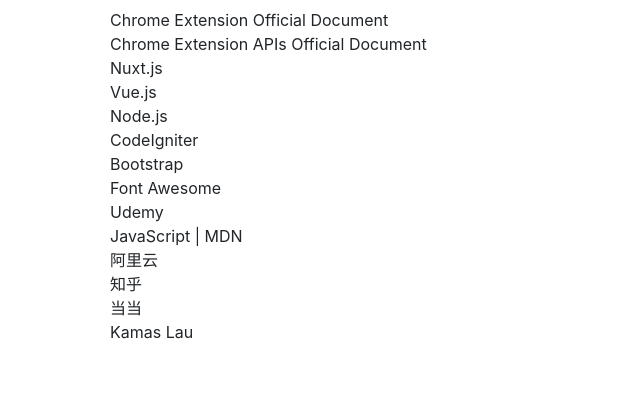
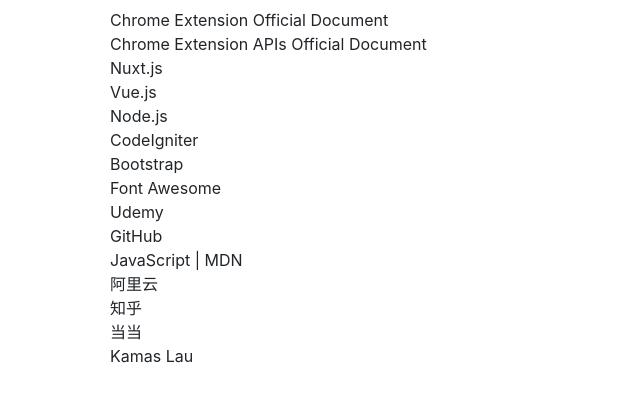
Before and after one commit to kamaslau/chrome_extension_demo, a browser extension: page new_tab.html in a window 1280 px wide. Shown: the whole page, without its empty margins (0-640 px from the left). Drawn offline with nearby package versions, Linux system fonts and the light colour scheme.

Commit message:
beta20200116

```diff
--- a/new_tab.json
+++ b/new_tab.json
@@ -46,6 +46,11 @@
     },
 
     {
+      "name": "GitHub",
+      "url": "https://www.github.com/"
+    },
+
+    {
       "name": "JavaScript | MDN",
       "url": "https://developer.mozilla.org/en-US/docs/Web/JavaScript"
     },
```
Also changed, not shown: options.html (+1 -1 lines).
